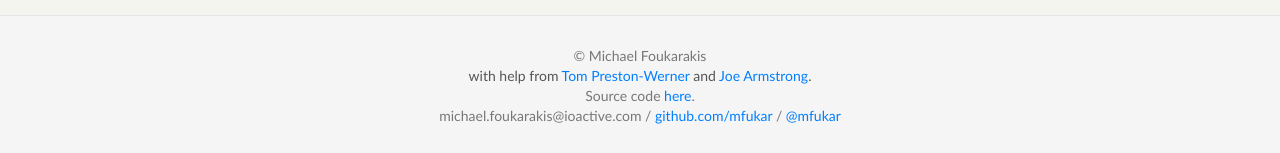
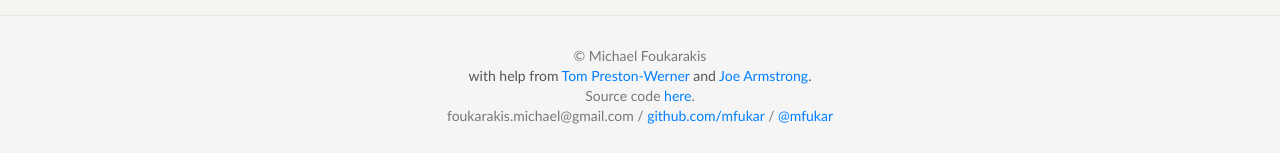
Before and after one commit to mfukar/mfukar.github.com, a Jekyll site: the page built from index.html, in a window 1280 px wide. Shown: the part 757-910 px from the top of the page. Built offline with Jekyll 4.4.1, drawn with Linux system fonts in a browser that asks for light colours; some web fonts are replaced; comment, search, counter and statistics services are not loaded.

Commit message:
layout: Remove defunct email address

```diff
--- a/_layouts/main.html
+++ b/_layouts/main.html
@@ -52,7 +52,7 @@
 			with help from <a href="https://github.com/mojombo">Tom
 			Preston-Werner</a> and <a href="https://github.com/joearms">Joe
 			Armstrong</a>.<p>Source code <a href="https://github.com/mfukar/mfukar.github.com">here</a>.</p>
-			<p>michael.foukarakis@ioactive.com / <a href="http://github.com/mfukar/">github.com/mfukar</a> / <a href="http://twitter.com/mfukar/">@mfukar</a></p>
+			<p>foukarakis.michael@gmail.com / <a href="http://github.com/mfukar/">github.com/mfukar</a> / <a href="http://twitter.com/mfukar/">@mfukar</a></p>
 		</div>
 		</footer>
 
--- a/_layouts/secondary.html
+++ b/_layouts/secondary.html
@@ -54,7 +54,7 @@
 			with help from <a href="https://github.com/mojombo">Tom
 			Preston-Werner</a> and <a href="https://github.com/joearms">Joe
 			Armstrong</a>.<p>Source code <a href="https://github.com/mfukar/mfukar.github.com">here</a>.</p>
-			<p>michael.foukarakis@ioactive.com / <a href="http://github.com/mfukar/">github.com/mfukar</a> / <a href="http://twitter.com/mfukar/">@mfukar</a></p>
+			<p>foukarakis.michael@gmail.com / <a href="http://github.com/mfukar/">github.com/mfukar</a> / <a href="http://twitter.com/mfukar/">@mfukar</a></p>
 		</div>
 		</footer>
 
```
